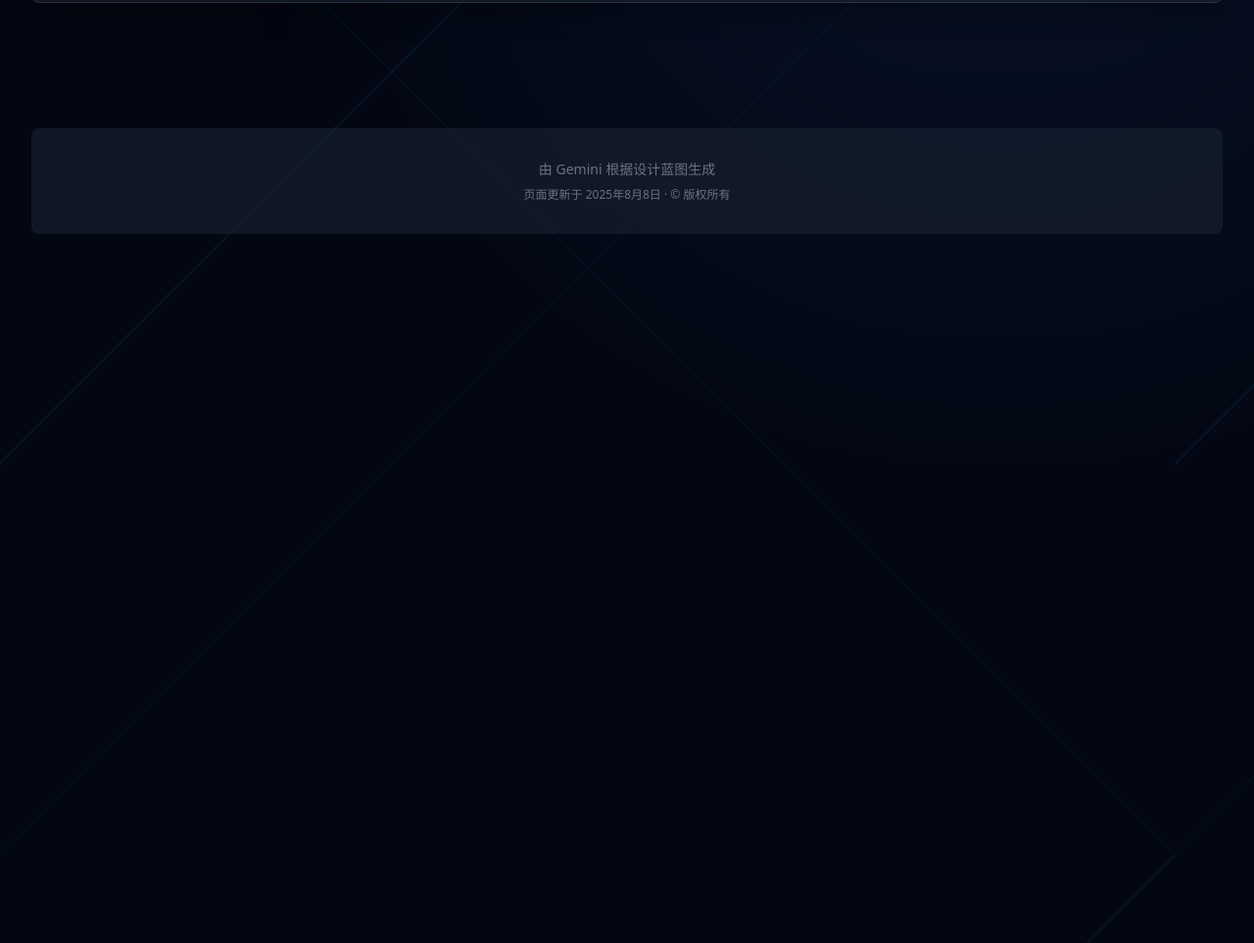
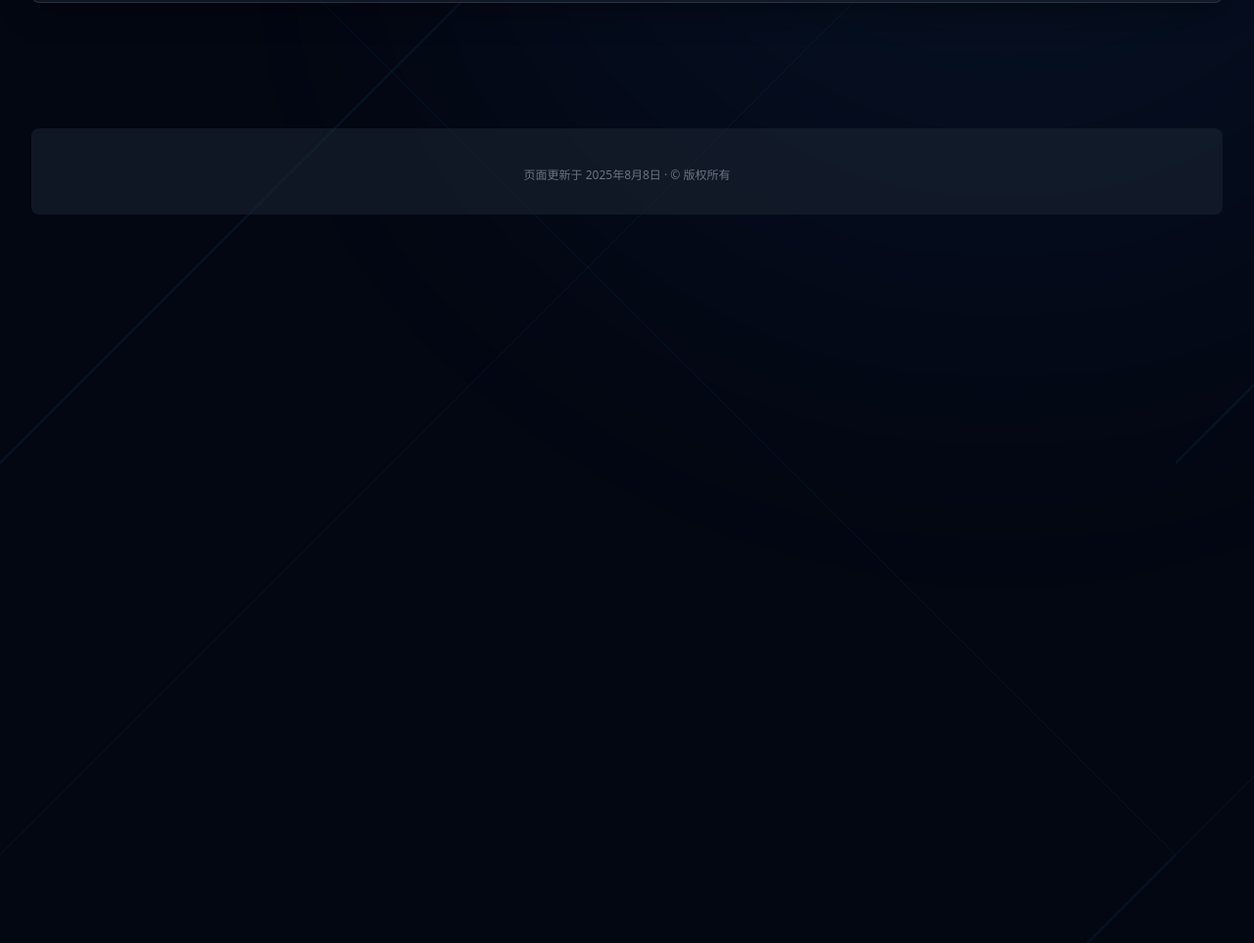
Before and after one commit to GPTtang/learnjp, a plain HTML site: page japanese_learning_treasures.html in a window 1280 px wide. Shown: the part 2327-3290 px from the top of the page at 98% size. Drawn offline with nearby package versions, Linux system fonts and the light colour scheme.

Commit message:
Update japanese_learning_treasures.html

```diff
--- a/japanese_learning_treasures.html
+++ b/japanese_learning_treasures.html
@@ -180,7 +180,6 @@
         </section>
 
         <footer class="mt-20 md:mt-32 py-8 text-center text-gray-500 bg-[#1f2937]/50 rounded-lg">
-            <p class="font-sans text-sm">由 Gemini 根据设计蓝图生成</p>
             <p class="font-sans text-xs mt-2">
                 页面更新于 <time datetime="2025-08-08">2025年8月8日</time> · © 版权所有
             </p>
```
